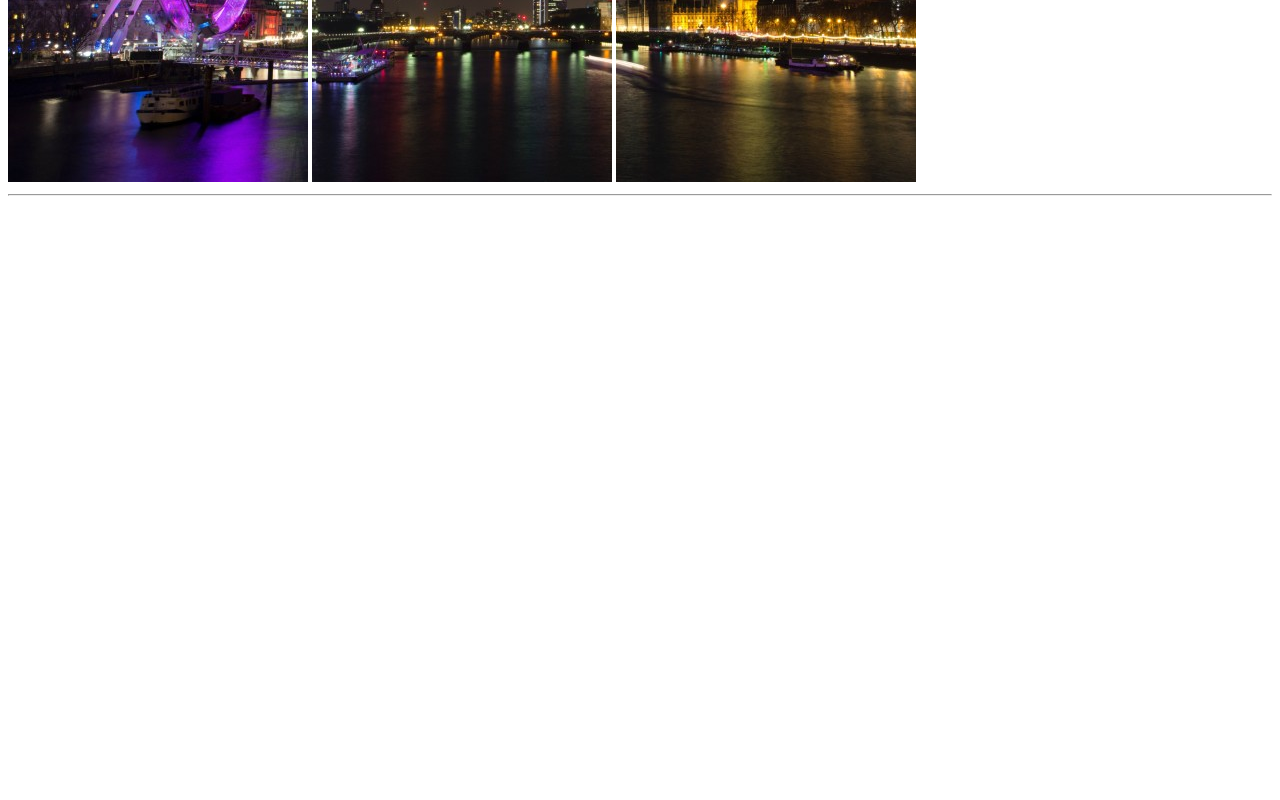
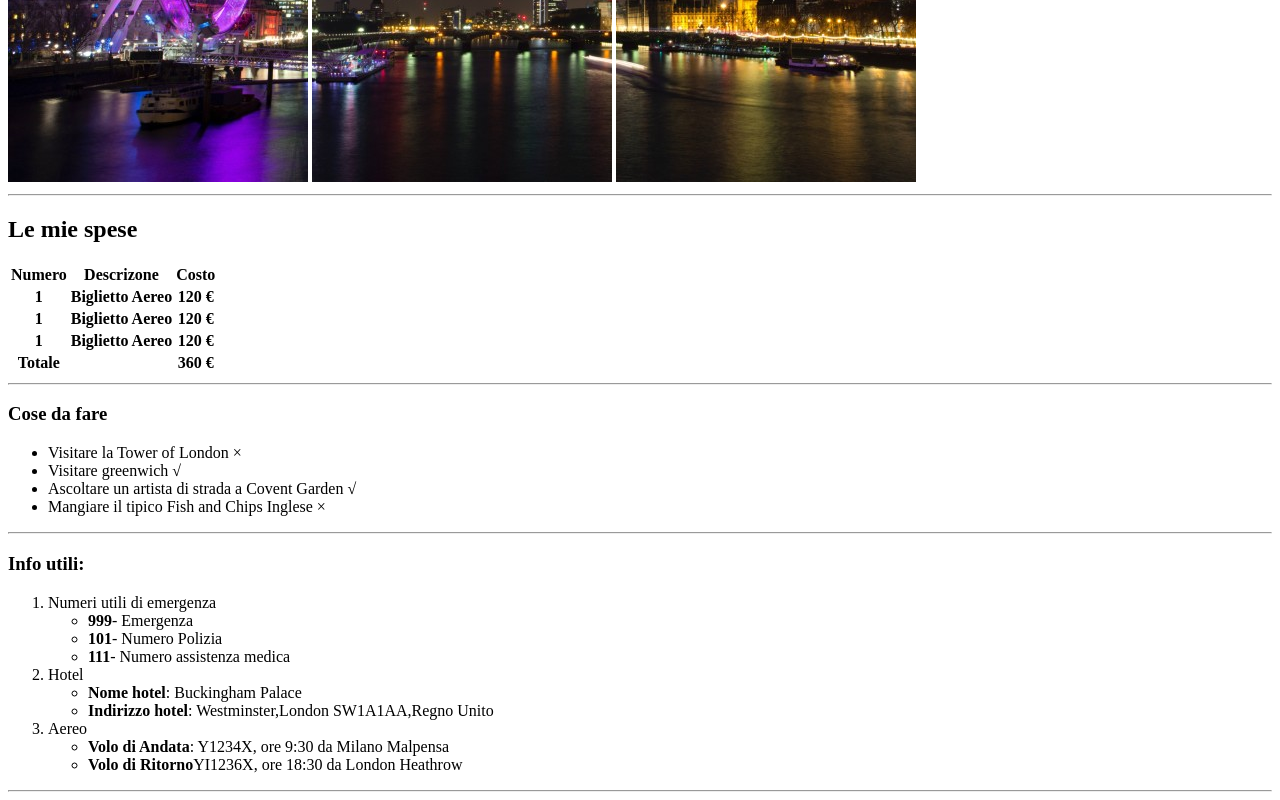
Before and after one commit to Matpas97/html-london-trip, a plain HTML site: page index.html in a window 1280 px wide. Shown: the part 498-1298 px from the top of the page. Before the commit the page ends 800 px from the top, so only its background shows below. Drawn offline with Linux system fonts and the light colour scheme.

Commit message:
Corpo Creato

```diff
--- a/index.html
+++ b/index.html
@@ -19,5 +19,97 @@
         <hr>
     </header>
 
+    <!-- Corpo documento html -->
+    <main>
+        <div>
+            <h2>Le mie spese</h2>
+
+            <table>
+                <thead>
+                    <tr>
+                        <th><strong>Numero</strong></th>
+                        <th><strong>Descrizone</strong></th>
+                        <th><strong>Costo</strong></th>
+                    </tr>
+                </thead>
+
+                <tbody>
+                    <tr>
+                        <th>1</th>
+                        <th>Biglietto Aereo</th>
+                        <th>120 &#8364;</th>
+                    </tr>
+
+                    <tr>
+                        <th>1</th>
+                        <th>Biglietto Aereo</th>
+                        <th>120 &#8364;</th>
+                    </tr>
+
+                    <tr>
+                        <th>1</th>
+                        <th>Biglietto Aereo</th>
+                        <th>120 &#8364;</th>
+                    </tr>
+                </tbody>
+
+                <tfoot>
+                    <tr>
+                        <th>Totale</th>
+                        <th colspan="1"></th>
+                        <th>360 &#8364;</th>
+                    </tr>
+                </tfoot>
+            </table>
+            <hr>
+
+            <h3>Cose da fare</h3>
+
+            <ul>
+                <li>Visitare la Tower of London &#215;</li>
+                <li>Visitare greenwich &#8730;</li>
+                <li>Ascoltare un artista di strada a Covent Garden &#8730;</li>
+                <li>Mangiare il tipico Fish and Chips Inglese &#215;</li>
+            </ul>
+            <hr>
+
+            <h3>Info utili:</h3>
+
+            <ol>
+                <li>Numeri utili di emergenza
+                    <ul>
+                        <li><strong>999</strong>- Emergenza</li>
+                        <li><strong>101</strong>- Numero Polizia</li>
+                        <li><strong>111</strong>- Numero assistenza medica</li>
+                    </ul>
+                </li>
+                <li>Hotel
+                    <ul>
+                        <li><strong>Nome hotel</strong>: Buckingham Palace</li>
+                        <li><strong>Indirizzo hotel</strong>: Westminster,London SW1A1AA,Regno Unito</li>
+                    </ul>
+                    <li>Aereo
+                        <ul>
+                            <li><strong>Volo di Andata</strong>: Y1234X, ore 9:30 da Milano Malpensa</li>
+                            <li><strong>Volo di Ritorno</strong>YI1236X, ore 18:30 da London Heathrow</li>
+                        </ul>
+                </li>
+            </ol>
+            <hr>
+
+
+
+
+
+
+        </div>
+    </main>
+
+    <footer>
+
+
+
+    </footer>
+
 </body>
 </html>
```
